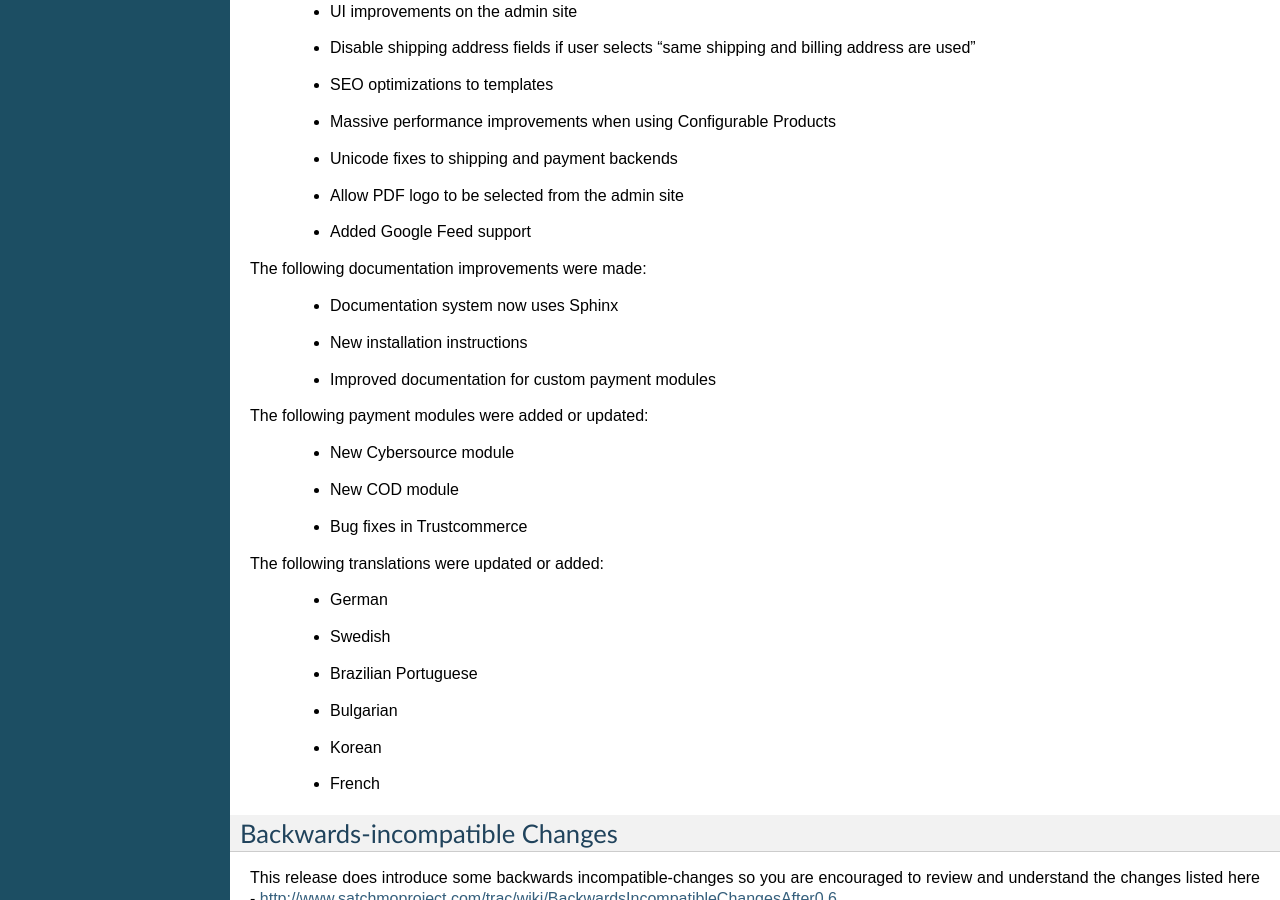
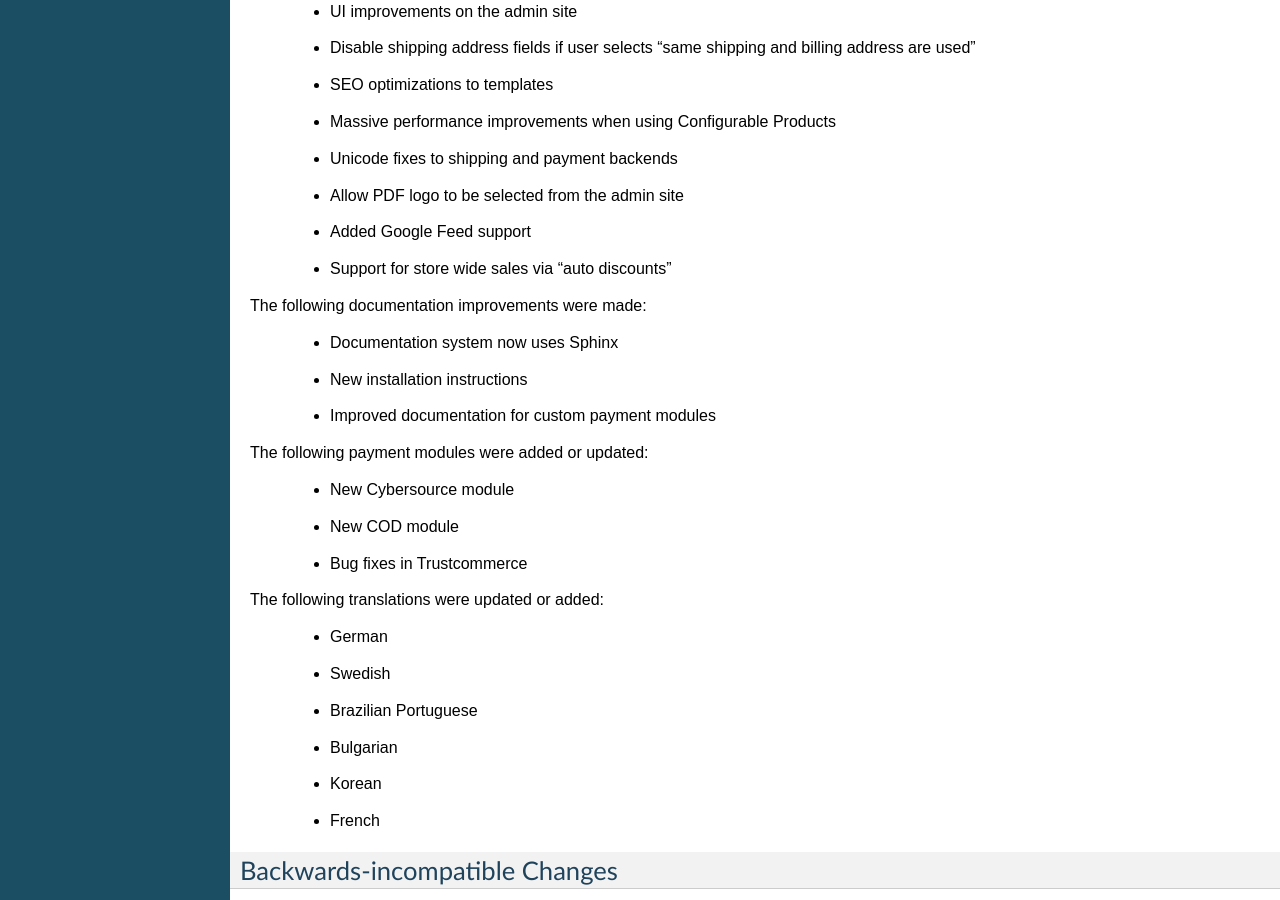
Before and after one commit to grengojbo/satchmo, a Sphinx documentation site: the page built from docs/release-notes-0-7.txt, in a window 1280 px wide and 900 px high, scrolled down 1224 px. Built offline with Sphinx 7.4.7, drawn with Linux system fonts in a browser that asks for light colours.

Commit message:
One more release note update.

```diff
--- a/docs/release-notes-0-7.txt
+++ b/docs/release-notes-0-7.txt
@@ -42,6 +42,7 @@ Satchmo 0.7 includes many new features and improvements. Some of the highlights
     - Unicode fixes to shipping and payment backends
     - Allow PDF logo to be selected from the admin site
     - Added Google Feed support
+    - Support for store wide sales via "auto discounts"
 
 The following documentation improvements were made:
 
```
